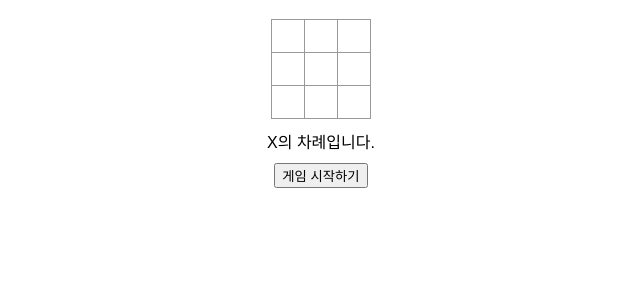
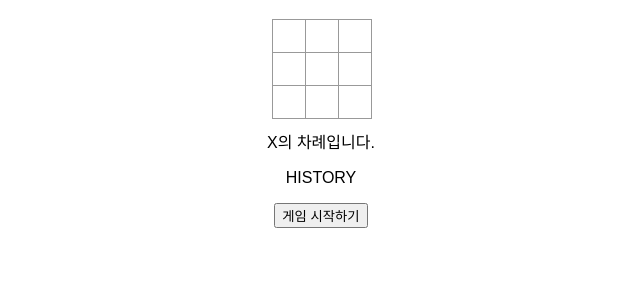
Before and after one commit to bellori729/Tic-Tac-Toe, a React (Vite) app: page / in a window 1280 px wide. Shown: the top 300 px of the page, without its empty margins (319-959 px from the left). Built offline with nearby package versions, Linux system fonts and the light colour scheme.

Commit message:
스타일 수정 및 .game-info에 P 태그 추가

```diff
--- a/src/App.jsx
+++ b/src/App.jsx
@@ -87,6 +87,7 @@ export default function Game() {
         <Board xIsNext={xIsNext} squares={currentSquares} onPlay={handlePlay} />
       </div>
       <div className="game-info">
+        <p>HISTORY</p>
         <ul className="historyList">{moves}</ul>
       </div>
     </div>
--- a/src/index.css
+++ b/src/index.css
@@ -82,14 +82,13 @@ body {
 }
 
 .game {
-  display: flex;
-  flex-direction: column;
-  justify-content: center;
-  align-items: center;
+  gap: 20px;
 }
 
 .game-info {
-  margin-top: 10px;
+  display: flex;
+  flex-direction: column;
+  align-items: center;
 }
 
 .playBoard {
```
